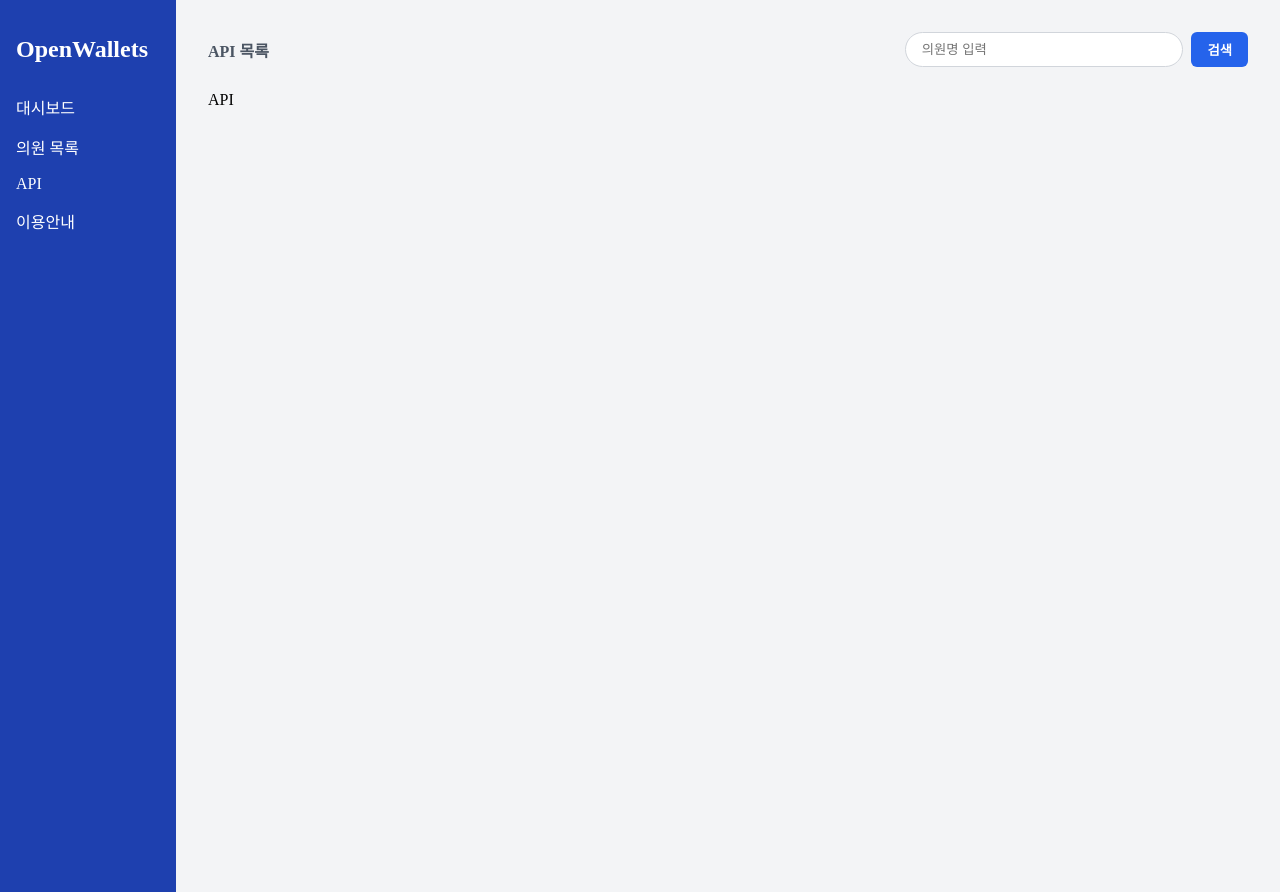
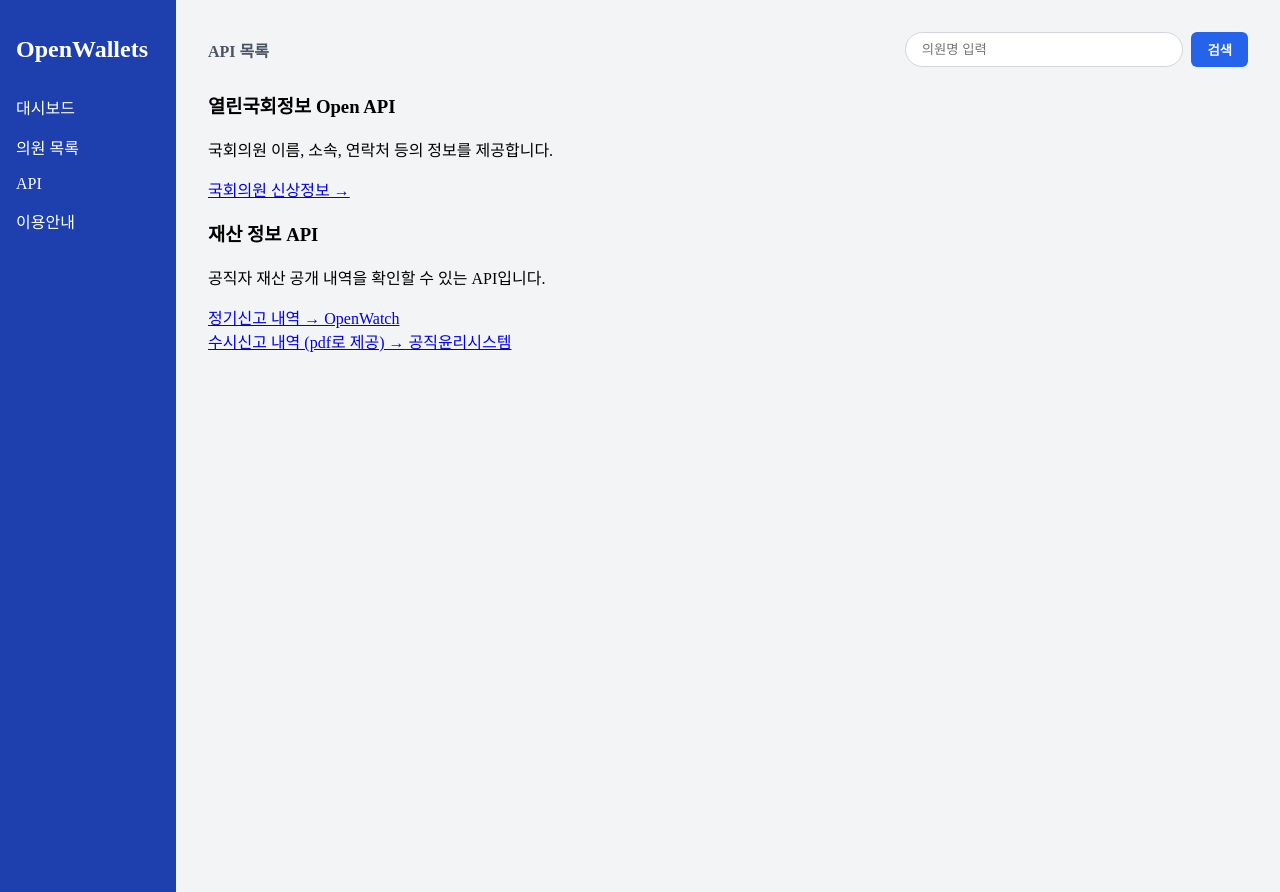
Before and after one commit to Zino03/OpenWallets, a Django app: page /api/ in a window 1280 px wide. Run offline with Django 5.2, Linux system fonts and the light colour scheme.

Commit message:
링크 컬러 수정, db 업로드

```diff
--- a/OpenWallets/ow/templates/api_page.html
+++ b/OpenWallets/ow/templates/api_page.html
@@ -5,14 +5,27 @@
 {% block title %}API{% endblock %}
 {% block subtitle %}API 목록{% endblock %}
 {% block content %}
-<head>
-    <meta charset="UTF-8">
-    <title>OpenWallets - API</title>
-</head>
-<body>
-    <div class="api">
-        API
+<div class="grid grid-cols-1 md:grid-cols-2 lg:grid-cols-3 gap-6 mt-6">
+    <!-- 예시 카드 -->
+    <div class="bg-white shadow-md rounded-xl p-4 border">
+        <h3 class="text-lg font-semibold mb-2">열린국회정보 Open API</h3>
+        <p class="text-sm text-gray-600 mb-2">국회의원 이름, 소속, 연락처 등의 정보를 제공합니다.</p>
+        <a href="https://open.assembly.go.kr/portal/data/service/selectAPIServicePage.do/OOWY4R001216HX11439" target="_blank" class="text-blue-600 hover:underline text-sm">
+            국회의원 신상정보 →
+        </a>
     </div>
-</body>
+
+    <div class="bg-white shadow-md rounded-xl p-4 border">
+        <h3 class="text-lg font-semibold mb-2">재산 정보 API</h3>
+        <p class="text-sm text-gray-600 mb-2">공직자 재산 공개 내역을 확인할 수 있는 API입니다.</p>
+        <a href="https://www.openwatch.kr/dataset" target="_blank" class="text-blue-600 hover:underline text-sm">
+            정기신고 내역 → OpenWatch<br>
+        <a href="https://www.peti.go.kr/peOptpListVie.do" target="_blank" class="text-blue-600 hover:underline text-sm">
+            수시신고 내역 (pdf로 제공) → 공직윤리시스템
+        </a>
+    </div>
+
+    <!-- 필요시 카드 추가 -->
+</div>
 {% endblock %}
 </html>
--- a/OpenWallets/ow/templates/member_info.html
+++ b/OpenWallets/ow/templates/member_info.html
@@ -99,6 +99,10 @@
       background-color: #c3dafe;
       border-radius: 5px;
       cursor: pointer;
+    }
+    a {
+      text-decoration: none;
+      color: black;
     }
   </style>
 </head>
--- a/OpenWallets/ow/templates/member_list.html
+++ b/OpenWallets/ow/templates/member_list.html
@@ -59,6 +59,10 @@
       display: flex;
       gap: 10px;
       justify-content: flex-end;
+    }
+    a {
+      text-decoration: none;
+      color: black;
     }
   </style>
 </head>
--- a/OpenWallets/ow/views.py
+++ b/OpenWallets/ow/views.py
@@ -1,7 +1,7 @@
 from django.shortcuts import render, get_object_or_404
 from django.core.paginator import Paginator
 from ow.models import Legislator, Asset
-from django.db.models import OuterRef, Subquery, Sum, F, Max
+from django.db.models import Sum
 from collections import defaultdict
 from django.db.models.functions import Left
 
```
